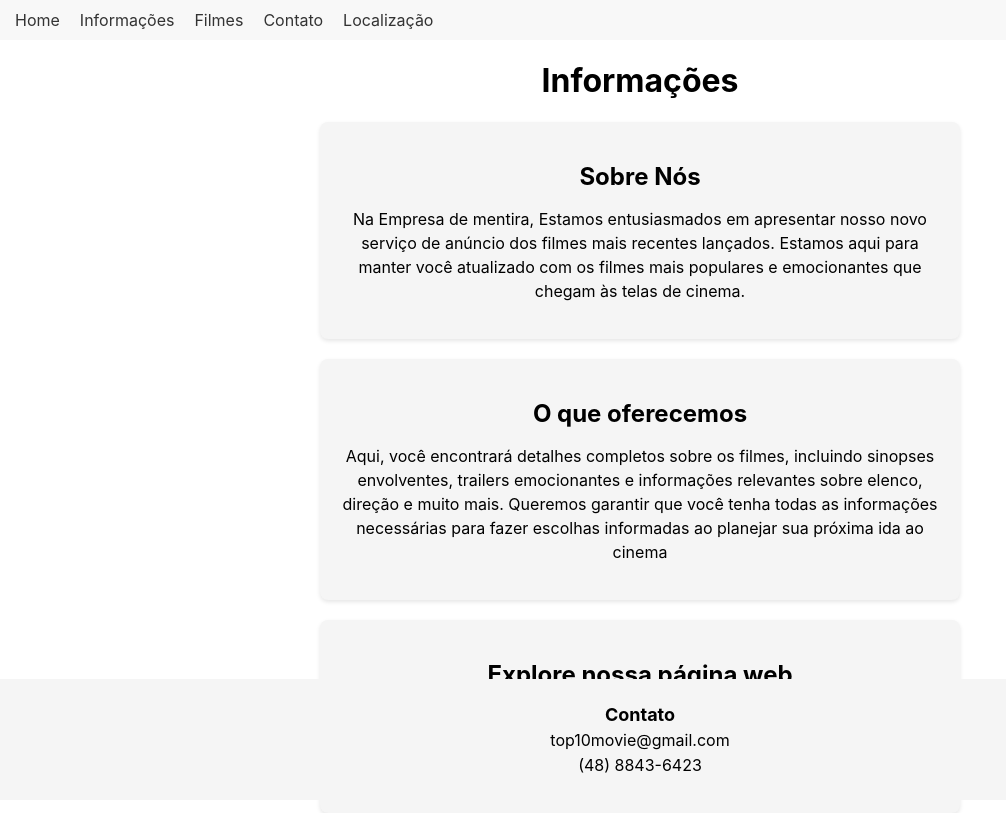
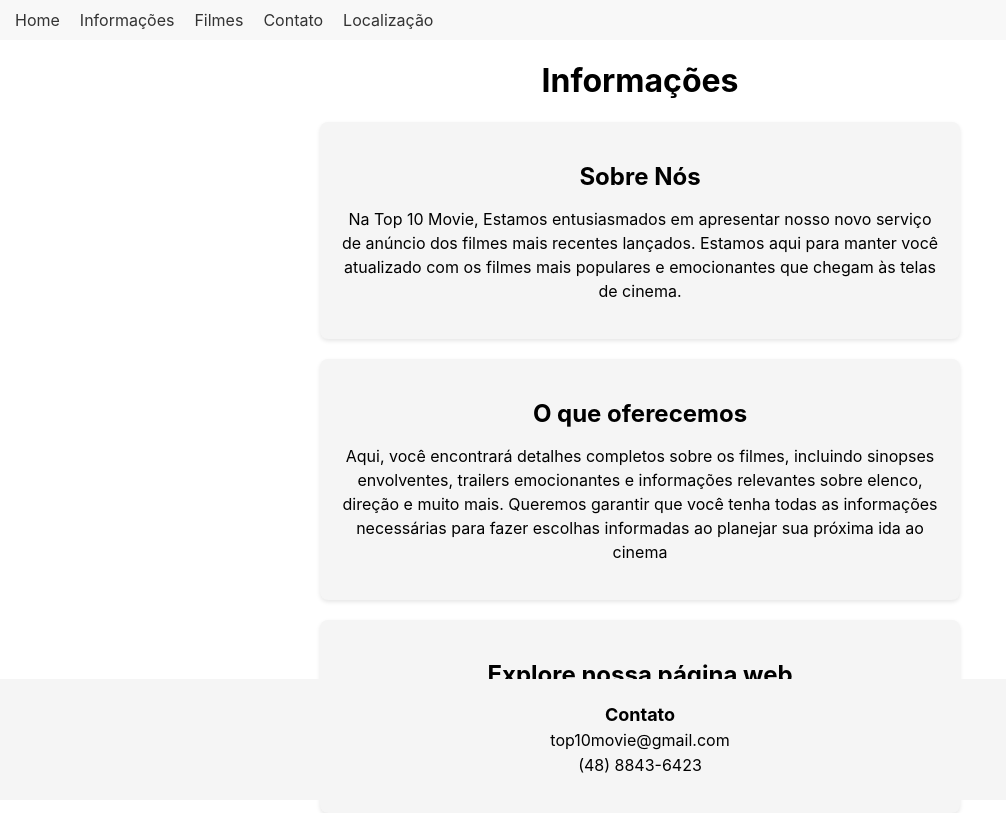
Before and after one commit to NatanBays/projeto-react-senai, a React (Create React App) app: page /info in a window 1280 px wide. Shown: the whole page, without its empty margins (0-1006 px from the left). Built offline with nearby package versions, Linux system fonts and the light colour scheme.

Commit message:
Mudei o nome também

```diff
--- a/src/pages/home/Home.js
+++ b/src/pages/home/Home.js
@@ -22,7 +22,7 @@ function Home() {
             />
             <br/>
             <InformationText
-                pContent="Mais uma vez, seja bem-vindo(a) à Empresa de Mentira!
+                pContent="Mais uma vez, seja bem-vindo(a) à Top 10 Movie!
                 Estamos ansiosos para embarcar nesta jornada empolgante com você.
                 Prepare-se para dar vida às nossas histórias e tornar a ficção ainda mais fascinante!"
 
--- a/src/pages/info/Info.js
+++ b/src/pages/info/Info.js
@@ -7,7 +7,7 @@ function Info() {
             <h1>Informações</h1>
             <InformationText
                 h2Content="Sobre Nós"
-                pContent=" Na Empresa de mentira, Estamos entusiasmados em apresentar nosso novo
+                pContent=" Na Top 10 Movie, Estamos entusiasmados em apresentar nosso novo
                     serviço de anúncio dos filmes mais recentes lançados. Estamos aqui
                     para manter você atualizado com os filmes mais populares e emocionantes
                     que chegam às telas de cinema."
```
